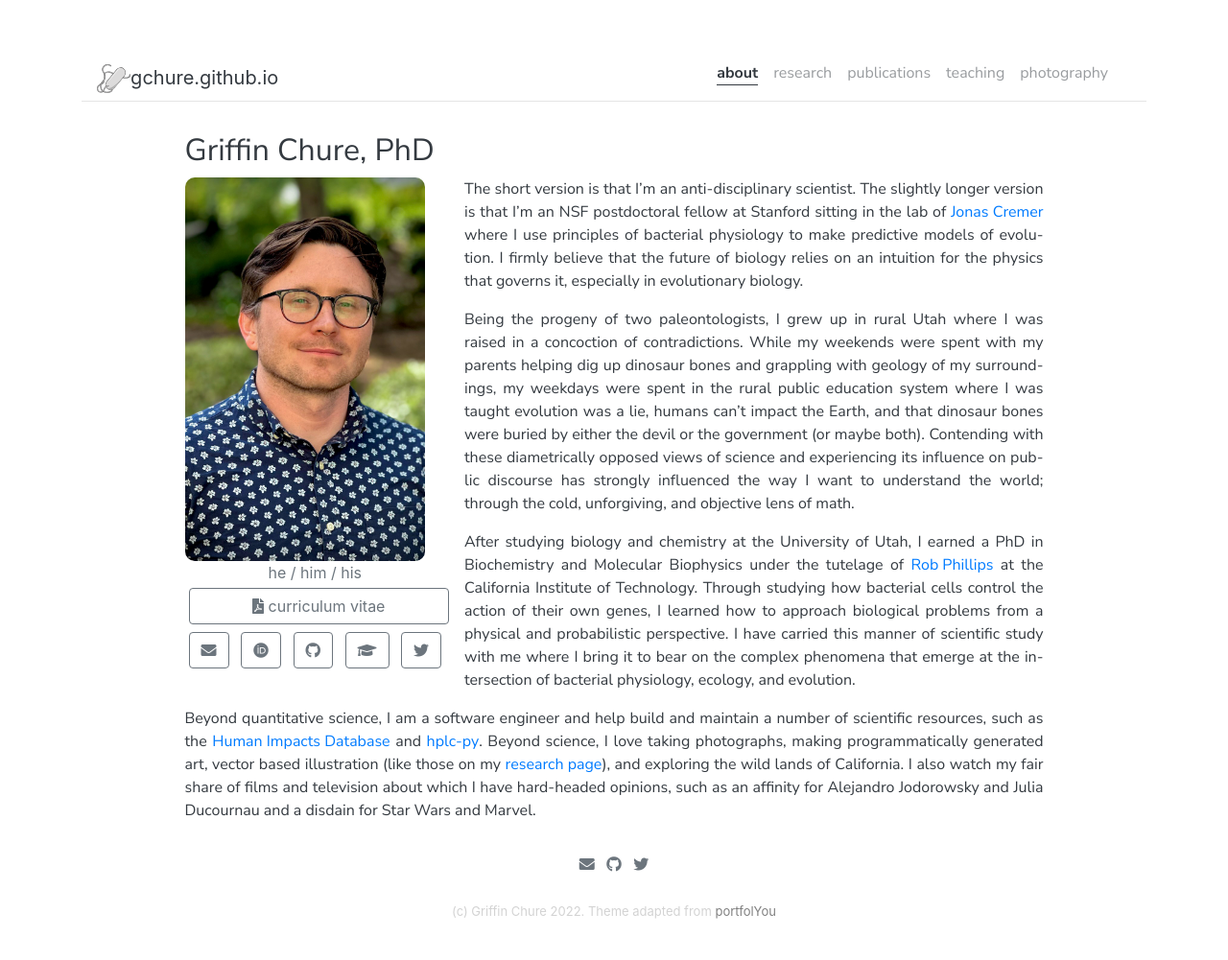
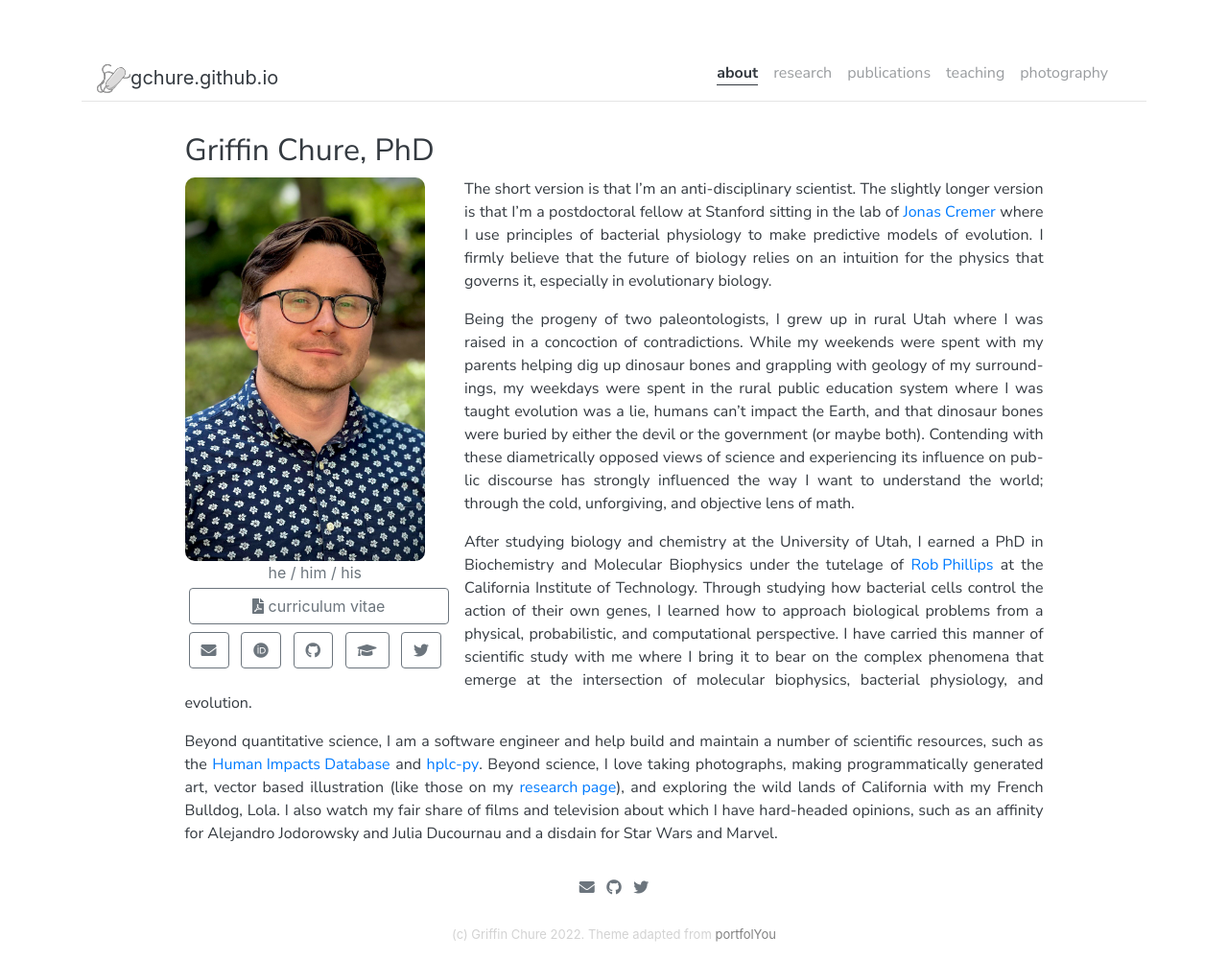
Before and after one commit to gchure/gchure.github.io, a Jekyll site: the page built from pages/about.md, in a window 1280 px wide. Shown: the whole page at 96% size. Built offline with Jekyll 4.4.1, drawn with Linux system fonts in a browser that asks for light colours; nearby versions of some CDN libraries; some web fonts are replaced; before the commit the page ends 977 px from its top, so only the background shows below that.

Commit message:
Tweaked bio

```diff
--- a/pages/about.md
+++ b/pages/about.md
@@ -29,14 +29,14 @@ weight: 1
 </div>
 
 The short version is that I'm an anti-disciplinary scientist. The slightly longer
-version is that I'm an NSF postdoctoral fellow at Stanford sitting in the lab of
+version is that I'm a postdoctoral fellow at Stanford sitting in the lab of
 <a href="https://cremerlab.com">Jonas Cremer</a> where I use principles of
 bacterial physiology to make predictive models of evolution. I firmly believe
 that the future of biology relies on an intuition for the physics that governs
 it, especially in evolutionary biology.
 
 Being the progeny of two paleontologists, I grew up in rural Utah where I was
-raised in  a concoction of contradictions. While my weekends were spent with my
+raised in a concoction of contradictions. While my weekends were spent with my
 parents helping dig up dinosaur bones and grappling with geology of my
 surroundings, my weekdays were spent in the rural public education system where
 I was taught evolution was a lie, humans can't impact the Earth, and that
@@ -49,9 +49,9 @@ After studying biology and chemistry at the University of Utah, I earned a PhD
 in Biochemistry and Molecular Biophysics under the tutelage of [Rob Phillips](https://rpgroup.caltech.edu)
 at the California Institute of Technology. Through studying how bacterial cells
 control the action of their own genes, I learned how to approach biological
-problems from a physical and probabilistic perspective. I have carried this
+problems from a physical, probabilistic, and computational perspective. I have carried this
 manner of scientific study with me where I bring it to bear on the complex
-phenomena that emerge at the intersection of bacterial physiology, ecology, and
+phenomena that emerge at the intersection of molecular biophysics, bacterial physiology, and
 evolution.
 
 Beyond quantitative science, I am a software engineer and help build and maintain a
@@ -59,6 +59,6 @@ number of scientific resources, such as the [Human Impacts
 Database](https://anthroponumbers.org) and [hplc-py](https://cremerlab.github.io/hplc-py). Beyond science, I love taking
 photographs, making programmatically generated art, vector based illustration
 (like those on my [research page]({{site.baseurl}}/research)), and exploring the wild lands
-of California. I also watch my fair share of films and television about which I have hard-headed
+of California with my French Bulldog, Lola. I also watch my fair share of films and television about which I have hard-headed
 opinions, such as an affinity for Alejandro Jodorowsky and Julia Ducournau and a disdain for Star
 Wars and Marvel.
```
